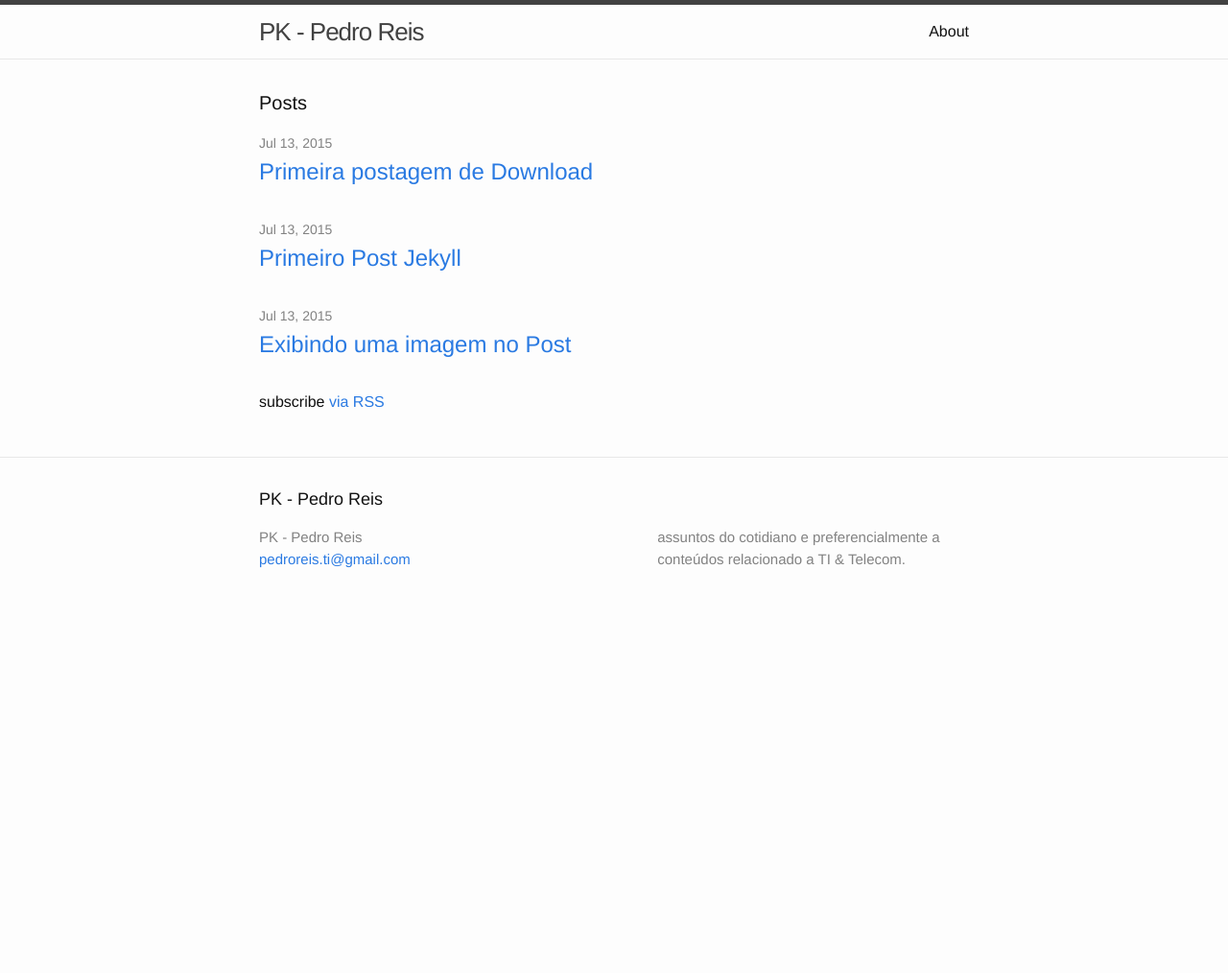
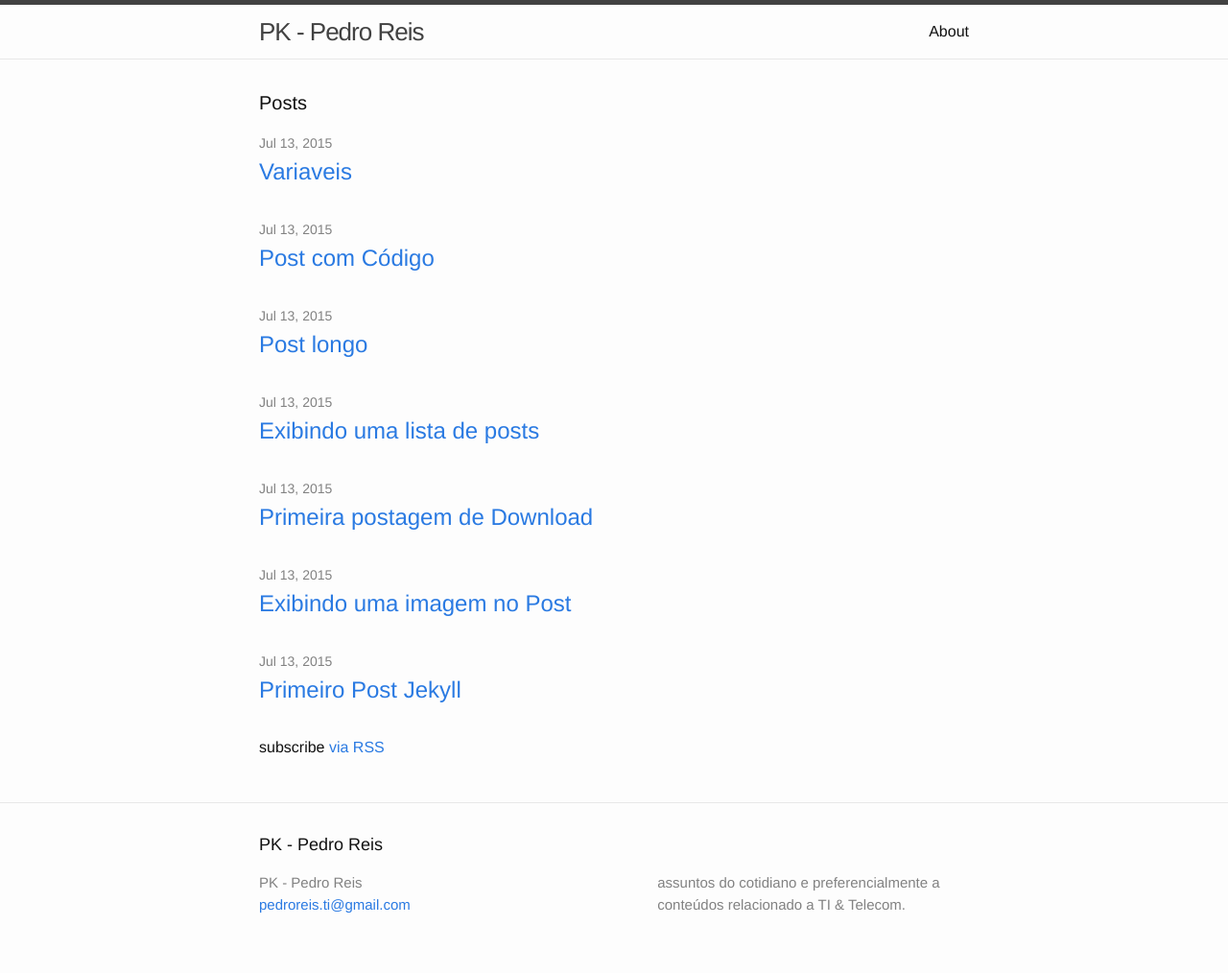
Before and after one commit to pedroreisbr/pedroreisbr.github.io.old, a Jekyll site: the page built from index.html, in a window 1280 px wide. Shown: the whole page at 96% size. Built offline with Jekyll 4.4.1, drawn with Linux system fonts in a browser that asks for light colours; before the commit the page ends 900 px from its top, so only the background shows below that.

Commit message:
Variaveis

```diff
--- a/_config.yml
+++ b/_config.yml
@@ -107,6 +107,7 @@
   # limit_posts: 0           # Limite de posts
   # future:      true        # Publicação de posts com data futura
   # unpublished: false
+  excerpt_separator: <!--more--> # Divisor conteúdo
 
 # ----------------------------------- #
 #      Configurações Plugins          #
@@ -118,6 +119,7 @@
   # Lista de gemas utilizadas
   gems:      # []
     - jemoji
+    - rouge
 
 # ----------------------------------- #
 #      Configurações Conversão        #
--- a/_posts/2015-07-12-imagem.md
+++ b/_posts/2015-07-12-imagem.md
@@ -1,7 +1,7 @@
 ---
 layout: post
 title:  "Exibindo uma imagem no Post"
-date: "2015-07-13 08:55:21 America/Araguaina"
+date: "2015-07-13 13:45:21 America/Araguaina"
 permalink: /post/imagem/
 published: true
 categories: post jekyll
--- /dev/null
+++ b/_posts/2015-07-13-lista-posts.md
@@ -0,0 +1,27 @@
+---
+layout: post
+title:  "Exibindo uma lista de posts"
+date: "2015-07-13 13:52:54 America/Araguaina"
+permalink: /post/lista/
+published: true
+categories: post jekyll
+tag: post jekyll lista
+---
+
+<h3>Lista de posts com um pequeno aperitivo do conteúdo de cada um</h3>
+
+<!--more-->
+
+<ul>
+  {% for post in site.posts %}
+    <li>
+      <h2><a href="{{ post.url }}">{{ post.title }}</a><h2>
+      <h6><pre>post.excerpt</pre></h6>
+      {{ post.excerpt }}
+
+      <h6><pre>post.excerpt | remove: 'tag p' | remove: 'tag p'</pre></h6>
+      {{ post.excerpt | remove: '<p>' | remove: '</p>' }}
+    </li>
+    <hr />
+  {% endfor %}
+</ul>
```
Also changed, not shown: _drafts/rascunho.md (added, +28 -0 lines), _posts/2015-07-13-codigo.md (added, +37 -0 lines), _posts/2015-07-13-post-longo.md (added, +24 -0 lines), _posts/2015-07-13-variaveis.md (added, +89 -0 lines).
